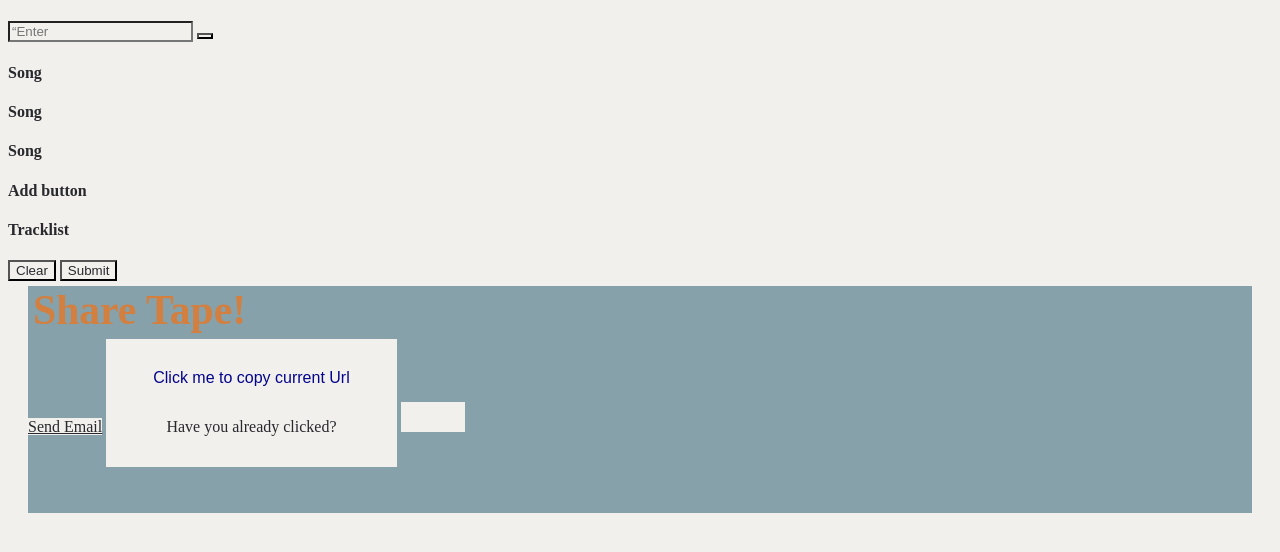
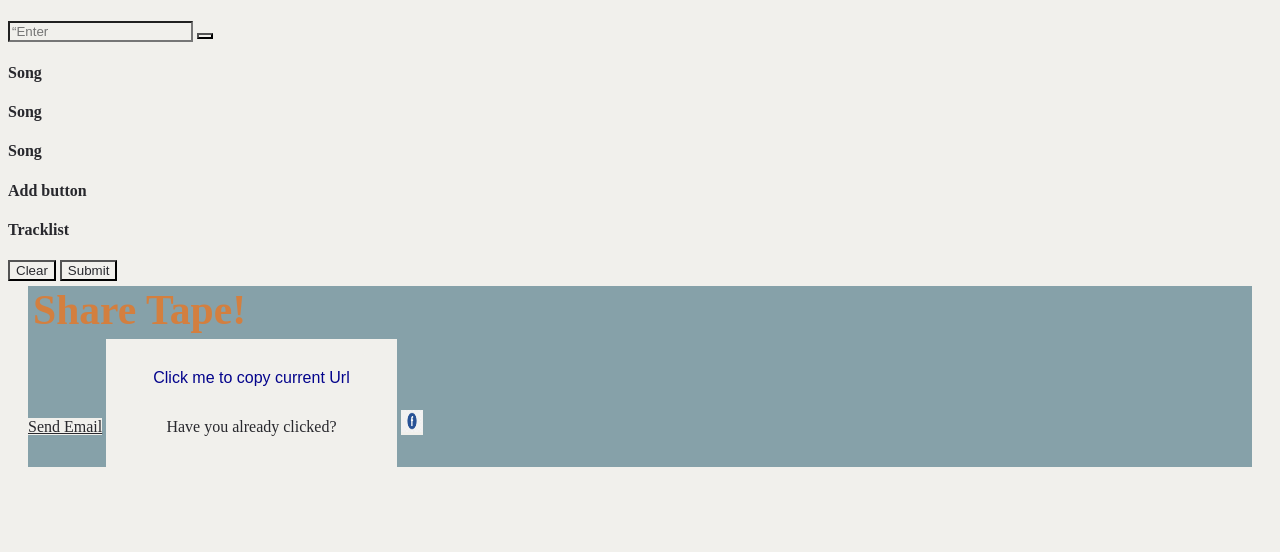
Before and after one commit to dieterichelizabeth/Project-1, a plain HTML site: page index.html in a window 1280 px wide. Drawn offline with nearby package versions, Linux system fonts and the light colour scheme.

Commit message:
fb styling

```diff
--- a/assets/css/style.css
+++ b/assets/css/style.css
@@ -67,3 +67,7 @@ jumbotron {
     display: inline-block;
     font-size: 16px;
   }
+
+ .facebook {
+
+ }
--- a/index.html
+++ b/index.html
@@ -133,11 +133,10 @@
           </div>
 
           <!-- Share to Facebook -->
-          <a class="btn-floating btn btn-tw" type="button" role="button" title="Share on facebook"
-            href="https://www.facebook.com/sharer/sharer.php?u=https%3A%2F%2Fparse.com" target="_blank" rel="noopener">
-            <i class="fab fa-2x fa-facebook-square"></i>
-          </a>
-          <ul class="task-list" id="tasks-completed"></ul>
+          <a href="https://www.facebook.com/sharer/sharer.php?u=https%3A%2F%2Fparse.com" target="_blank" rel="noopener">
+            <img class="facebook" src="assets/css/imgs/facebook-scalable-graphics-icon-facebook-logo-facebook-logo-png-clip-art.png" width="22px" height="22px" alt="Share on Facebook">
+        </a>
+
         </section>
         <!-- </header> -->
         <!--<script src="assets/js/tailwind.config.js"></script>-->
```
Also changed, not shown: assets/css/imgs/facebook-scalable-graphics-icon-facebook-logo-facebook-logo-png-clip-art.png (added).
